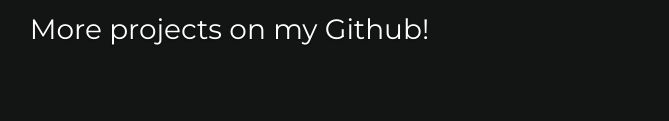
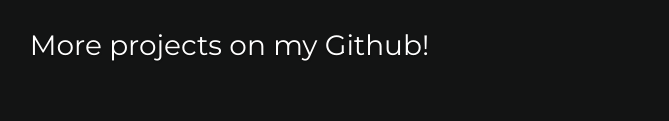
Before and after one commit to aryamanpsingh/aryamanpsingh.github.io, a plain HTML site: page index.html in a window 1280 px wide. Shown: the part 1110-1231 px from the top of the page, without its empty margins (360-1029 px from the left). Drawn offline with nearby package versions, Linux system fonts and the light colour scheme.

Commit message:
Update index.html

```diff
--- a/index.html
+++ b/index.html
@@ -85,7 +85,7 @@
             <p><a class="btn btn-dark" href="#" role="button">View &raquo;</a></p>
           </div><!-- /.col-lg-4 -->
         </div><!-- /.row -->
-        <div class="row" style="text-align:center">
+        <div class="row top-buffer-sml" style="text-align:center">
           <h3>More projects on my <a href="http://github.com/aryamanpsingh/">Github</a>!</h3>
         </div>
         </a>
```
